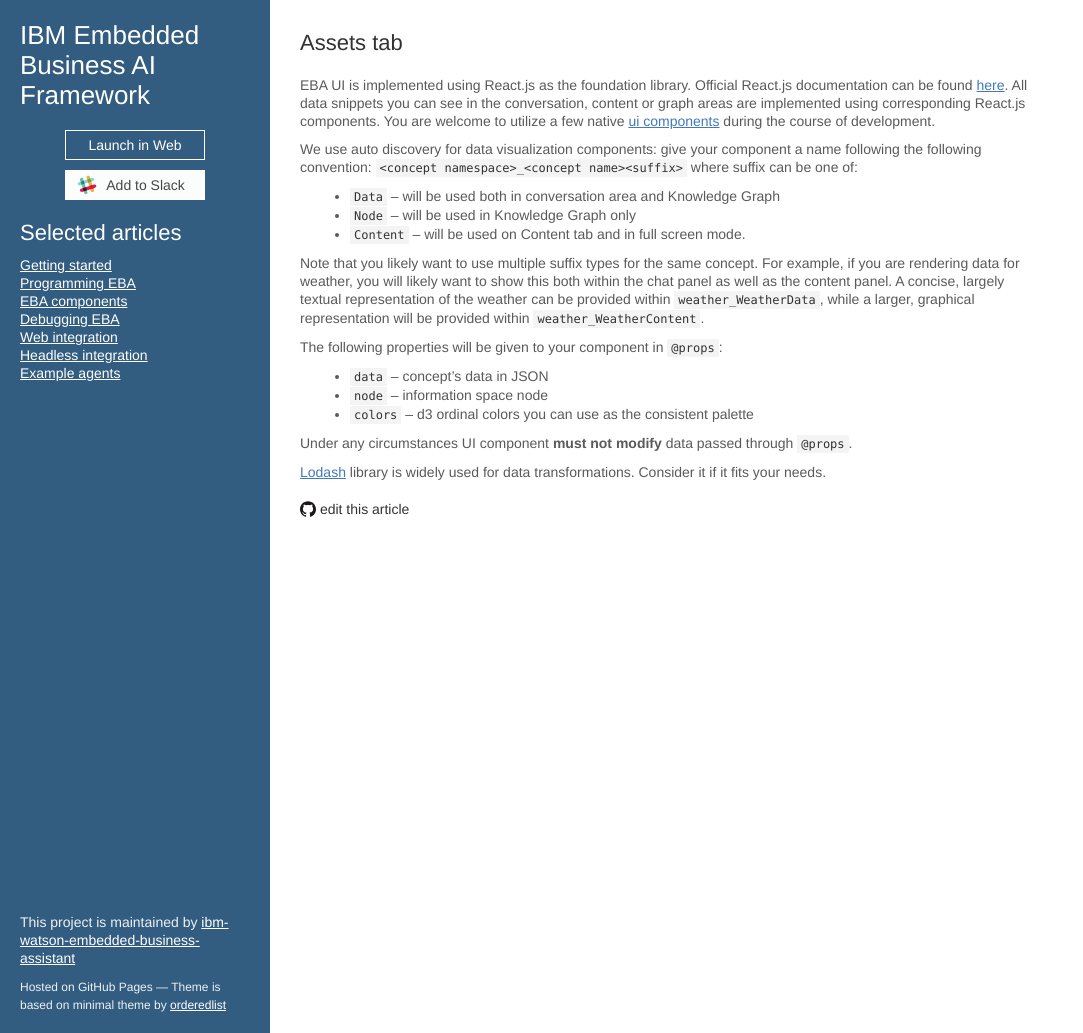
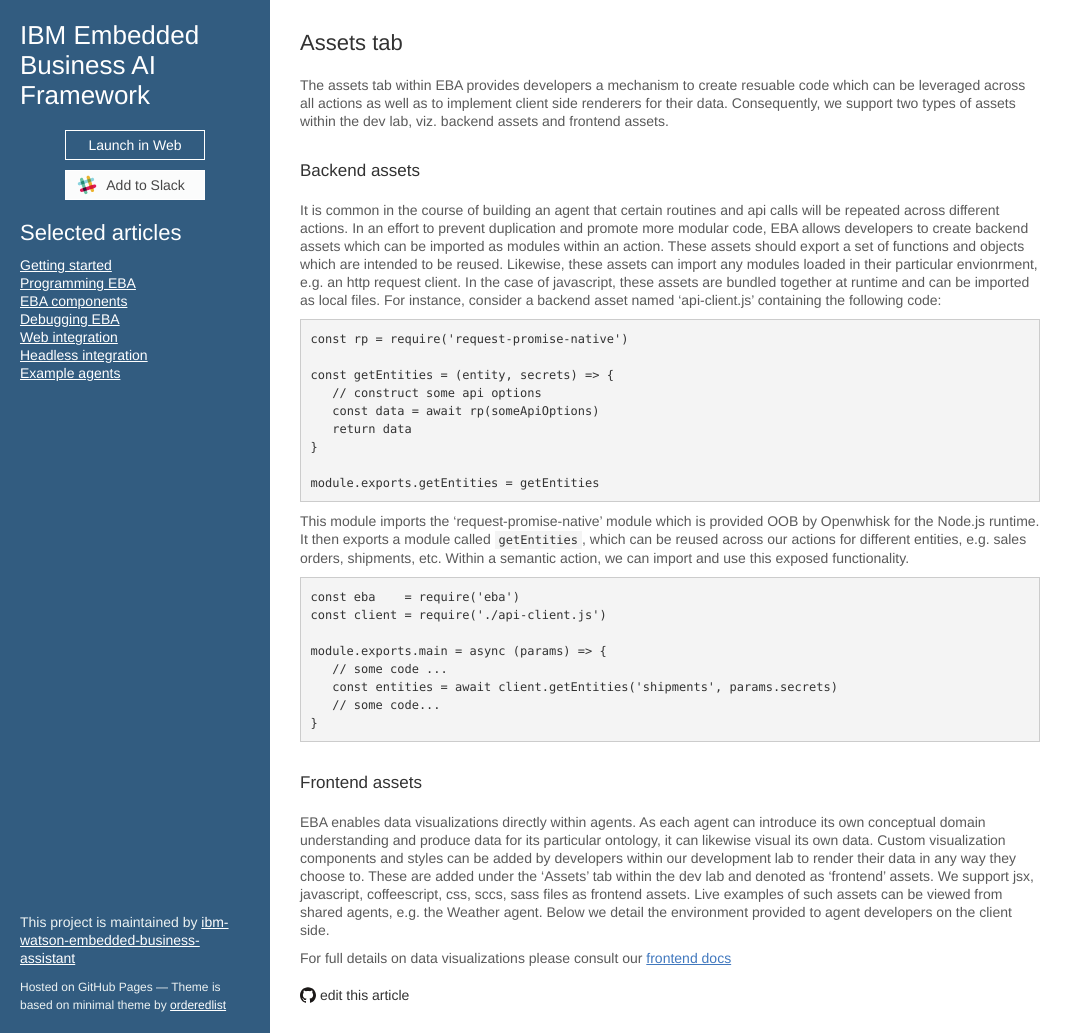
Before and after one commit to ibm-watson-embedded-business-assistant/eba-example-agents, a Jekyll site: the page built from docs/lab/Assets.md, in a window 1280 px wide and 1033 px high. Shown: the whole window, without its empty margins (0-1083 px from the left). Built offline with Jekyll 4.4.1, drawn with Linux system fonts in a browser that asks for light colours; our own code applies the rules of GitHub Pages for plain Markdown files; the repository's description, which GitHub fills in, is left out.

Commit message:
Update Assets.md

````diff
--- a/docs/lab/Assets.md
+++ b/docs/lab/Assets.md
@@ -1,21 +1,39 @@
 ## Assets tab
 
-EBA UI is implemented using React.js as the foundation library. Official React.js documentation can be found [here](https://reactjs.org/docs). All data snippets you can see in the conversation, content or graph areas are implemented using corresponding React.js components. You are welcome to utilize a few native [ui components](./UIComponents.md) during the course of development.
+The assets tab within EBA provides developers a mechanism to create resuable code which can be leveraged across all actions as well as to implement client side renderers for their data. Consequently, we support two types of assets within the dev lab, viz. backend assets and frontend assets.
 
-We use auto discovery for data visualization components: give your component a name following the following convention: `<concept namespace>_<concept name><suffix>` where suffix can be one of:
+### Backend assets
 
-- `Data` – will be used both in conversation area and Knowledge Graph
-- `Node` – will be used in Knowledge Graph only
-- `Content` – will be used on Content tab and in full screen mode.
+It is common in the course of building an agent that certain routines and api calls will be repeated across different actions. In an effort to prevent duplication and promote more modular code, EBA allows developers to create backend assets which can be imported as modules within an action. These assets should export a set of functions and objects which are intended to be reused. Likewise, these assets can import any modules loaded in their particular envionrment, e.g. an http request client. In the case of javascript, these assets are bundled together at runtime and can be imported as local files. For instance, consider a backend asset named 'api-client.js' containing the following code:
 
-Note that you likely want to use multiple suffix types for the same concept. For example, if you are rendering data for weather, you will likely want to show this both within the chat panel as well as the content panel. A concise, largely textual representation of the weather can be provided within `weather_WeatherData`, while a larger, graphical representation will be provided within `weather_WeatherContent`.
+```
+const rp = require('request-promise-native')
 
-The following properties will be given to your component in `@props`:
+const getEntities = (entity, secrets) => {
+   // construct some api options
+   const data = await rp(someApiOptions)
+   return data
+}
 
-- `data` – concept’s data in JSON
-- `node` – information space node
-- `colors` – d3 ordinal colors you can use as the consistent palette
+module.exports.getEntities = getEntities
+```
 
-Under any circumstances UI component **must not modify** data passed through `@props`.
+This module imports the 'request-promise-native' module which is provided OOB by Openwhisk for the Node.js runtime. It then
+exports a module called `getEntities`, which can be reused across our actions for different entities, e.g. sales orders, shipments, etc. Within a semantic action, we can import and use this exposed functionality.
 
-[Lodash](https://lodash.com/) library is widely used for data transformations. Consider it if it fits your needs.
+```
+const eba    = require('eba')
+const client = require('./api-client.js')
+
+module.exports.main = async (params) => {
+   // some code ...
+   const entities = await client.getEntities('shipments', params.secrets)
+   // some code...
+}
+```
+
+### Frontend assets
+
+EBA enables data visualizations directly within agents. As each agent can introduce its own conceptual domain understanding and produce data for its particular ontology, it can likewise visual its own data. Custom visualization components and styles can be added by developers within our development lab to render their data in any way they choose to. These are added under the 'Assets' tab within the dev lab and denoted as 'frontend' assets. We support jsx, javascript, coffeescript, css, sccs, sass files as frontend assets. Live examples of such assets can be viewed from shared agents, e.g. the Weather agent. Below we detail the environment provided to agent developers on the client side.
+
+For full details on data visualizations please consult our [frontend docs](./assets/Frontend.md)
````
